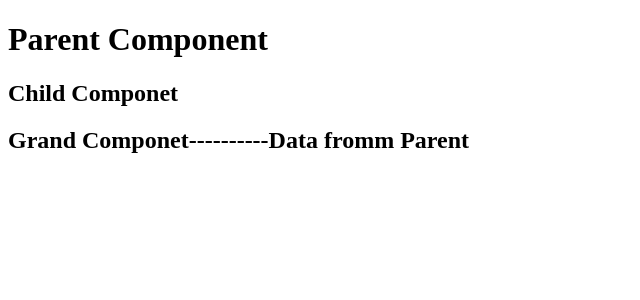
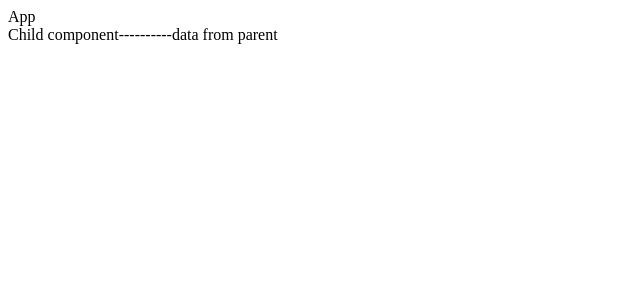
Before and after one commit to karthikeyan13762/reactapp, a React (Vite) app: page / in a window 1280 px wide. Shown: the top 300 px of the page, without its empty margins (0-640 px from the left). Built offline with nearby package versions, Linux system fonts and the light colour scheme.

Commit message:
passing data from  parent to child component

```diff
--- a/src/App.jsx
+++ b/src/App.jsx
@@ -1,41 +1,22 @@
-// props drilling
+// passing data from parent to child
 
 import React from 'react'
-
-function Grandchild({data}){
-
+function Child({data}){
   return(
-
     <div>
-      <h2>
-      Grand Componet----------{ data}
-      </h2>
+      Child component----------{data}
     </div>
   )
 }
-function Child({data}){
+function App() {
 
-  return(
+  let data="data from parent "
+  return (
+    <>
+    <div>App</div>
+    <Child data={data}/>
+    </>
 
-    <div>
-      <h2>
-        Child Componet
-
-      </h2>
-      <Grandchild data={data}/>
-    </div>
-  )
-}
-
-function App() {
-  const data="Data fromm Parent"
-  return (
-
-    <div>
-
-      <h1>Parent Component</h1>
-      <Child data={data}/>
-    </div>
   )
 }
 
```
